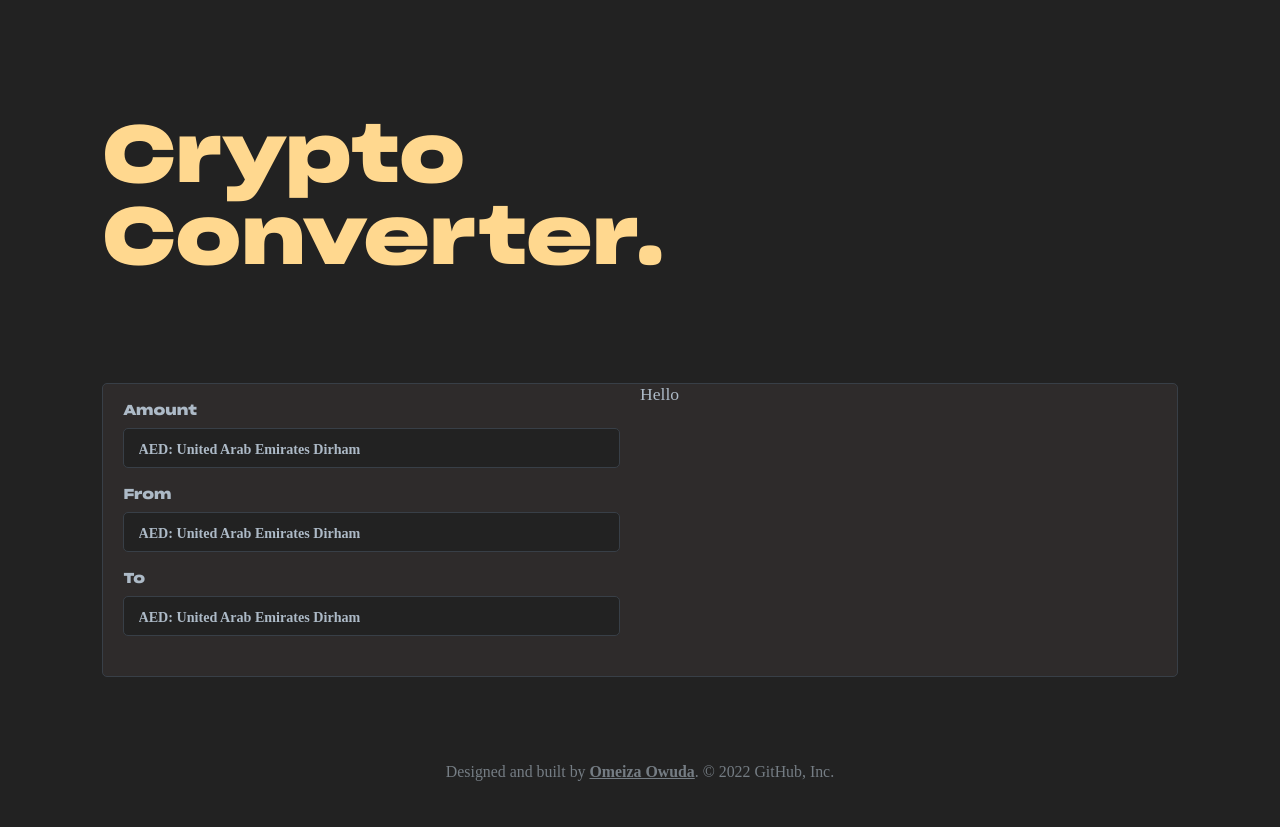
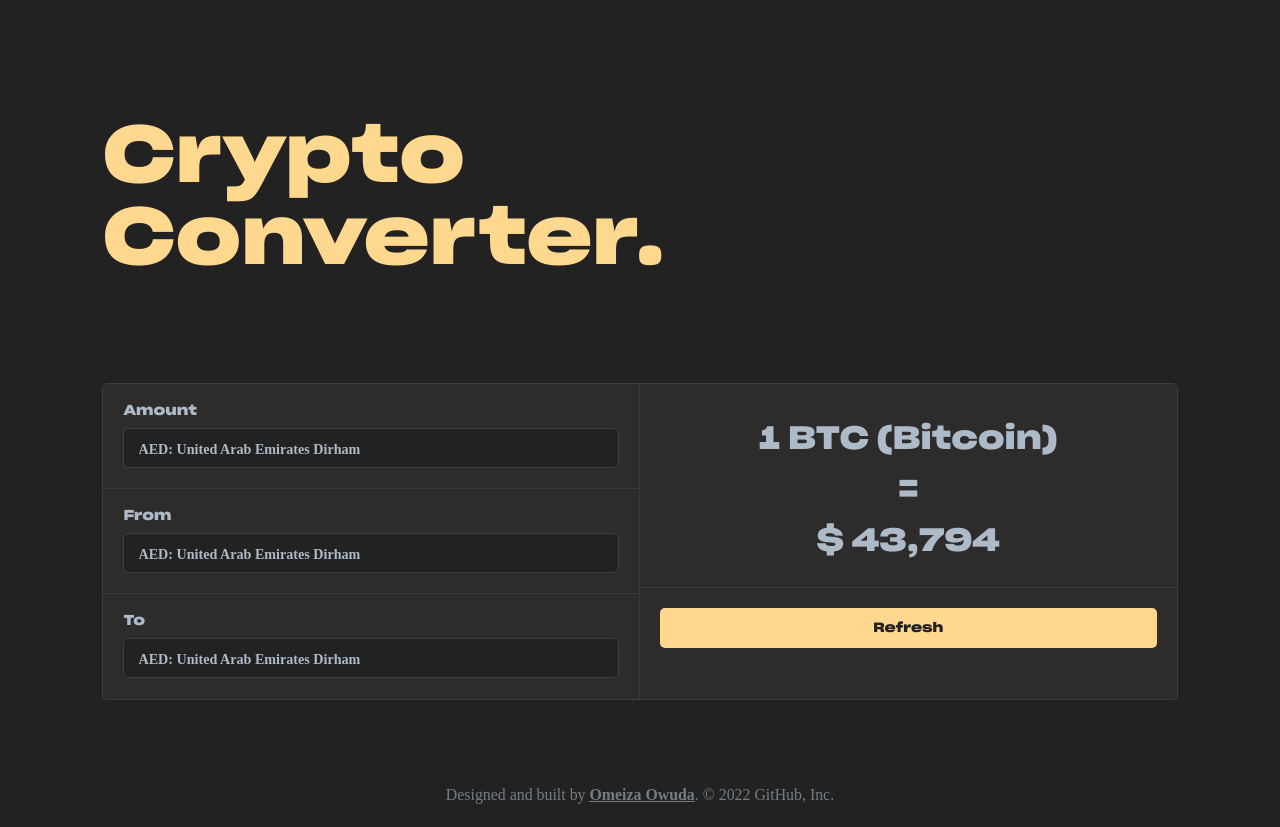
Before and after one commit to omeiza/crypto-alert, a Next.js app: page /convert in a window 1280 px wide. Before the commit the page ends 804 px from the top, so only its background shows below. Built offline with nearby package versions, Linux system fonts and the light colour scheme.

Commit message:
Crypto converter

```diff
--- a/pages/convert/index.tsx
+++ b/pages/convert/index.tsx
@@ -40,8 +40,15 @@ const Convert:NextPage = () => {
                                 </select>
                             </div>
                         </div>
-                        <div className="inputStyle currencySelector">
-                            Hello
+                        <div className="input__style currency__selector">
+                            <div className="converter__result">
+                                1 BTC (Bitcoin)
+                                <span>=</span>
+                                $ 43,794
+                            </div>
+                            <div className="converter__action">
+                                <button>Refresh</button>
+                            </div>
                         </div>
                         {/*<div className="crypto__btn"><a href="/alert">Create Crypto Alert</a></div>*/}
                         {/*<div className="crypto__btn"><a href="/convert">Crypto Converter</a></div>*/}
--- a/styles/globals.css
+++ b/styles/globals.css
@@ -233,7 +233,7 @@ td.actions a:last-of-type {
 
 .converter__tool {
   grid-template-rows: 1fr 1fr 1fr;
-  padding: 20px;
+  border-right: 1px solid #3a3a3a;
 }
 
 .filter__section {
@@ -250,12 +250,44 @@ td.actions a:last-of-type {
 }
 
 .converter__tool .input__style {
-  margin-bottom: 20px;
-  padding: 0;
+  padding: 20px;
+  border-bottom: 1px solid #3a3a3a;
 }
 
 .converter__tool .input__style:last-of-type {
-  margin-bottom: 0;
+  padding-bottom: 0;
+  border: none;
+}
+
+.converter__result {
+  font-family: var(--font-bold);
+  padding: 30px;
+  font-size: 1.8em;
+  text-align: center;
+}
+
+.converter__result span {
+  display: block;
+  margin: 20px 0;
+}
+
+.converter__action {
+  padding: 20px;
+  border-top: 1px solid #3a3a3a;
+}
+
+.converter__action button {
+  width: 100%;
+  font-weight: 700;
+  text-align: center;
+  display: block;
+  font-size: 0.75em;
+  border-radius: 5px;
+  padding: 0.95em 1em;
+  background-color: #ffd78f;
+  color: #222222;
+  font-family: var(--font-bold);
+  border: none;
 }
 
 .crypto__tools {
```
